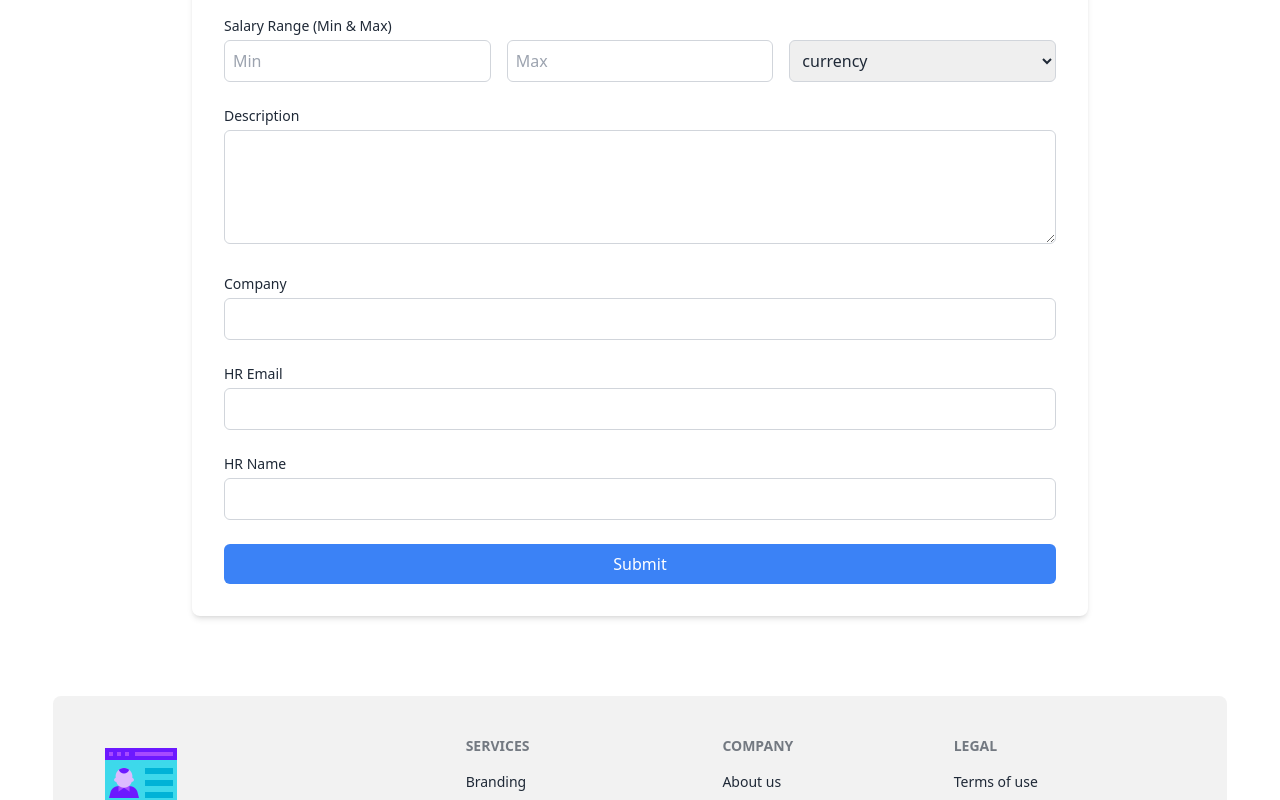
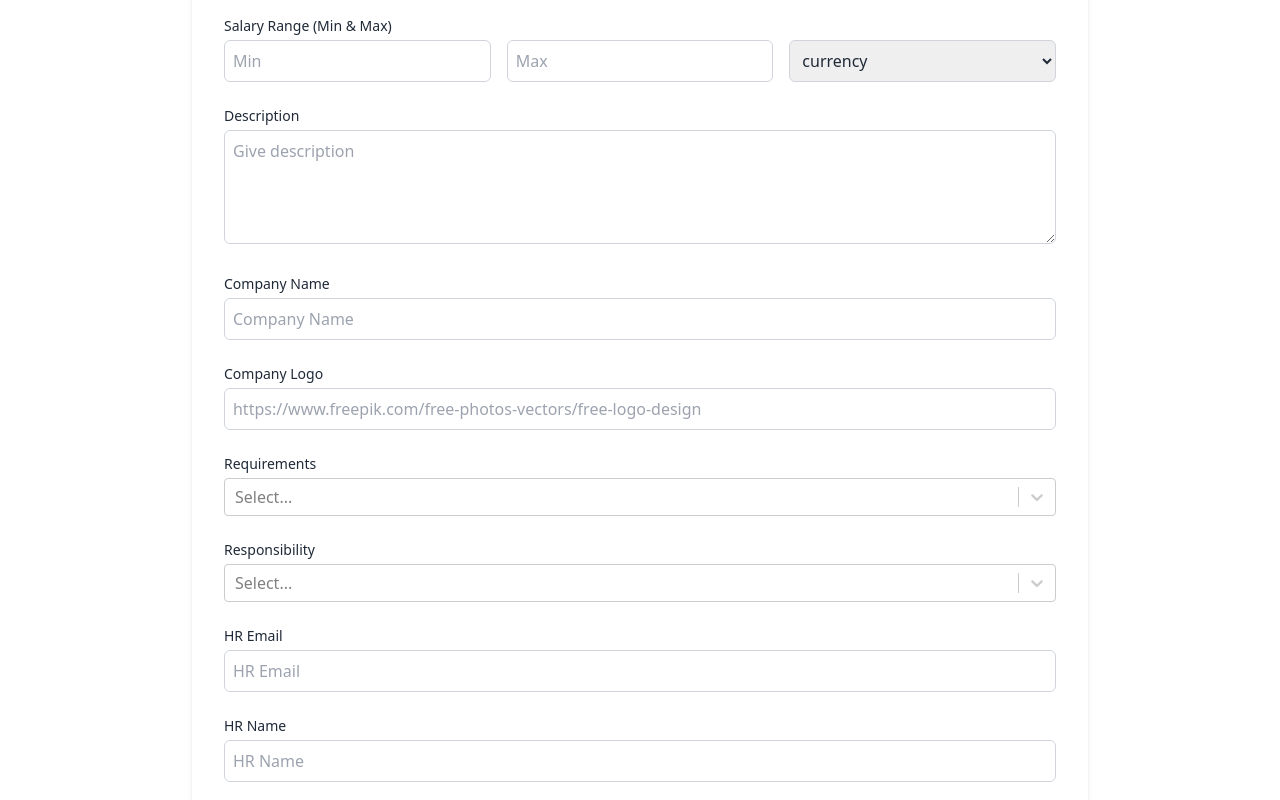
Before and after one commit to MukitHossen7/JOB-PORTAL-SYSTEM, a React (Vite) app: page /addJob in a window 1280 px wide. Shown: the part 660-1460 px from the top of the page. Built offline with nearby package versions, Linux system fonts and the light colour scheme; no server answers; sample sign-in values are in the browser's storage.

Commit message:
add job form data access complete

```diff
--- a/package.json
+++ b/package.json
@@ -20,6 +20,7 @@
     "react-icons": "^5.4.0",
     "react-loader-spinner": "^6.1.6",
     "react-router-dom": "^7.0.2",
+    "react-select": "^5.9.0",
     "sweetalert2": "^11.14.5"
   },
   "devDependencies": {
--- a/src/Pages/AddJob/AddJob.jsx
+++ b/src/Pages/AddJob/AddJob.jsx
@@ -1,18 +1,124 @@
+import { useState } from "react";
+import Select from "react-select";
+
 const AddJob = () => {
+  const [requirement, setRequirement] = useState([]);
+  const [responsibilities, setResponsibilities] = useState([]);
+  const responsibilitie = [
+    {
+      value: "Develop and maintain software",
+      label: "Develop and maintain software",
+    },
+    { value: "Collaborate with the team", label: "Collaborate with the team" },
+    {
+      value: "Participate in code reviews",
+      label: "Participate in code reviews",
+    },
+    {
+      value: "Develop marketing strategies",
+      label: "Develop marketing strategies",
+    },
+    { value: "Manage ad campaigns", label: "Manage ad campaigns" },
+    {
+      value: "Analyze campaign performance",
+      label: "Analyze campaign performance",
+    },
+    { value: "Manage budgets", label: "Manage budgets" },
+    { value: "Prepare financial reports", label: "Prepare financial reports" },
+    {
+      value: "Ensure regulatory compliance",
+      label: "Ensure regulatory compliance",
+    },
+    { value: "Develop email campaigns", label: "Develop email campaigns" },
+    { value: "Assist in lesson planning", label: "Assist in lesson planning" },
+    {
+      value: "Support classroom management",
+      label: "Support classroom management",
+    },
+    { value: "Conduct tutoring sessions", label: "Conduct tutoring sessions" },
+    { value: "Oversee project execution", label: "Oversee project execution" },
+    { value: "Manage team workflows", label: "Manage team workflows" },
+    {
+      value: "Ensure timely project delivery",
+      label: "Ensure timely project delivery",
+    },
+    { value: "Develop predictive models", label: "Develop predictive models" },
+  ];
+  const requirements = [
+    { value: "JavaScript", label: "JavaScript" },
+    { value: "React", label: "React" },
+    { value: "Node.js", label: "Node.js" },
+    { value: "MongoDB", label: "MongoDB" },
+    { value: "QuickBooks", label: "QuickBooks" },
+    { value: "SAP", label: "SAP" },
+    { value: "Excel", label: "Excel" },
+    { value: "SQL", label: "SQL" },
+    { value: "WordPress", label: "WordPress" },
+    { value: "SEO", label: "SEO" },
+    { value: "JIRA", label: "JIRA" },
+    { value: "Grammarly", label: "Grammarly" },
+    { value: "Python", label: "Python" },
+    { value: "Figma", label: "Figma" },
+    { value: "HTML", label: "HTML" },
+    { value: "CSS", label: "CSS" },
+    { value: "Figma", label: "Figma" },
+  ];
+  const handleRequirements = (event) => {
+    setRequirement(event.map((item) => item.value));
+  };
+  const handleResponsibilities = (event) => {
+    setResponsibilities(event.map((item) => item.value));
+  };
+  const handleAddJobForm = (e) => {
+    e.preventDefault();
+    const title = e.target.title.value;
+    const location = e.target.location.value;
+    const jobType = e.target.jobType.value;
+    const category = e.target.jobCategory.value;
+    const applicationDeadline = e.target.applicationDeadline.value;
+    const salaryRange = {
+      min: parseInt(e.target.min.value),
+      max: parseInt(e.target.max.value),
+      currency: e.target.currency.value,
+    };
+    const description = e.target.description.value;
+    const company = e.target.company.value;
+    const company_logo = e.target.company_logo.value;
+    const hr_email = e.target.hr_email.value;
+    const hr_name = e.target.hr_name.value;
+    const AddFormData = {
+      title,
+      location,
+      jobType,
+      category,
+      applicationDeadline,
+      salaryRange,
+      description,
+      company,
+      company_logo,
+      requirement,
+      responsibilities,
+      hr_email,
+      hr_name,
+    };
+    console.log(AddFormData);
+  };
   return (
     <div className="pt-10 pb-20">
       <div className="max-w-4xl mx-auto p-8 bg-white shadow-md rounded-lg">
         <h2 className="text-2xl font-semibold text-center mb-6">
           Add Job Form
         </h2>
-        <form className="space-y-6">
+        <form className="space-y-6" onSubmit={handleAddJobForm}>
           {/* Job Title */}
           <div>
             <label className="block text-sm font-medium mb-1">Title</label>
             <input
               type="text"
               name="title"
+              placeholder="Job Title"
               className="w-full border border-gray-300 p-2 rounded-md"
+              required
             />
           </div>
           {/* Location */}
@@ -21,7 +127,9 @@ const AddJob = () => {
             <input
               type="text"
               name="location"
+              placeholder="Location"
               className="w-full border border-gray-300 p-2 rounded-md"
+              required
             />
           </div>
 
@@ -50,7 +158,7 @@ const AddJob = () => {
               Job Category
             </label>
             <select
-              name="jobType"
+              name="jobCategory"
               className="w-full border border-gray-300 p-2 rounded-md"
               required
             >
@@ -76,6 +184,7 @@ const AddJob = () => {
               type="date"
               name="applicationDeadline"
               className="w-full border border-gray-300 p-2 rounded-md"
+              required
             />
           </div>
           {/* Salary Range */}
@@ -89,16 +198,18 @@ const AddJob = () => {
                 name="min"
                 placeholder="Min"
                 className="w-full border border-gray-300 p-2 rounded-md"
+                required
               />
               <input
                 type="number"
                 name="max"
                 placeholder="Max"
                 className="w-full border border-gray-300 p-2 rounded-md"
+                required
               />
               <div>
                 <select
-                  name="jobType"
+                  name="currency"
                   className="w-full border border-gray-300 p-2 rounded-md"
                   required
                 >
@@ -112,43 +223,100 @@ const AddJob = () => {
               </div>
             </div>
           </div>
+          {/* Description*/}
           <div>
             <label className="block text-sm font-medium mb-1">
               Description
             </label>
             <textarea
               name="description"
+              placeholder="Give description"
               className="w-full border border-gray-300 p-2 rounded-md"
               rows="4"
+              required
             ></textarea>
           </div>
+          {/* Company Name */}
           <div>
-            <label className="block text-sm font-medium mb-1">Company</label>
+            <label className="block text-sm font-medium mb-1">
+              Company Name
+            </label>
             <input
               type="text"
               name="company"
+              placeholder="Company Name"
               className="w-full border border-gray-300 p-2 rounded-md"
+              required
             />
           </div>
+          {/* Company Logo */}
+          <div>
+            <label className="block text-sm font-medium mb-1">
+              Company Logo
+            </label>
+            <input
+              type="url"
+              name="company_logo"
+              placeholder="https://www.freepik.com/free-photos-vectors/free-logo-design"
+              className="w-full border border-gray-300 p-2 rounded-md"
+              required
+            />
+          </div>
+          {/* Requirements */}
+          <div>
+            <label className="block text-sm font-medium mb-1">
+              Requirements
+            </label>
+            <Select
+              isMulti
+              onChange={handleRequirements}
+              name="requirements"
+              options={requirements}
+              className="basic-multi-select"
+              classNamePrefix="select"
+              required
+            />
+          </div>
+          {/* Responsibility */}
+          <div>
+            <label className="block text-sm font-medium mb-1">
+              Responsibility
+            </label>
+            <Select
+              isMulti
+              onChange={handleResponsibilities}
+              name="responsibility"
+              options={responsibilitie}
+              className="basic-multi-select"
+              classNamePrefix="select"
+              required
+            />
+          </div>
+          {/* HR Email */}
           <div>
             <label className="block text-sm font-medium mb-1">HR Email</label>
             <input
               type="email"
               name="hr_email"
+              placeholder="HR Email"
               className="w-full border border-gray-300 p-2 rounded-md"
+              required
             />
           </div>
+          {/* HR Name */}
           <div>
             <label className="block text-sm font-medium mb-1">HR Name</label>
             <input
               type="text"
               name="hr_name"
+              placeholder="HR Name"
               className="w-full border border-gray-300 p-2 rounded-md"
+              required
             />
           </div>
           <button
             type="submit"
-            className="w-full bg-blue-500 text-white py-2 px-4 rounded-md hover:bg-blue-600"
+            className="w-full bg-indigo-500 text-white py-2 px-4 rounded-md hover:bg-indigo-600"
           >
             Submit
           </button>
```
Also changed, not shown: 1 other file (tests, documents, lock files or other folders).
